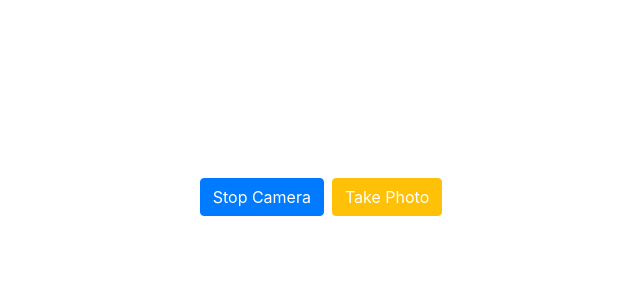
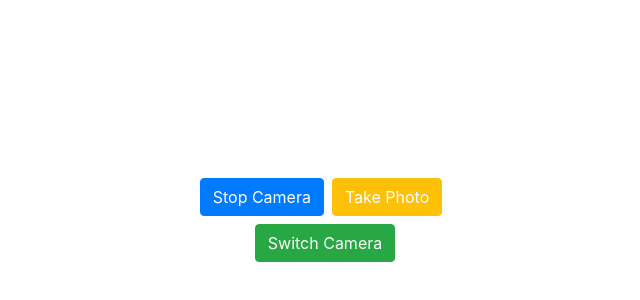
Before and after one commit to harun5897/nuxt2-webcam, a Nuxt app: page / in a window 1280 px wide. Shown: the part 166-466 px from the top of the page, without its empty margins (315-955 px from the left). Built offline with nearby package versions, Linux system fonts and the light colour scheme; no server answers.

Commit message:
add condition switch camera

```diff
--- a/pages/index.vue
+++ b/pages/index.vue
@@ -9,6 +9,9 @@
         <button v-show="!isOnCamera" type="button" class="btn btn-primary" @click="startCamera">Start Camera</button>
         <button v-show="!isPhotoTaken" type="button" class="btn btn-warning text-white mx-2" @click="takePhoto">Take Photo</button>
         <button v-show="isPhotoTaken" type="button" class="btn btn-success mx-2" @click="isPhotoTaken = false">Retake Photo</button>
+      </div>
+      <div class="d-flex justify-content-center">
+        <button type="button" class="btn btn-success m-2" @click="switchCam"> Switch Camera </button>
       </div>
     </div>
   </div>
@@ -22,6 +25,7 @@ export default {
       isOnCamera: true,
       width: 450,
       height: 337.5,
+      cam: "environment",
     }
   },
   computed: {
@@ -48,7 +52,7 @@ export default {
       const constraints = (window.constraints = {
 				audio: false,
 				video: {
-          facingMode: "environment",
+          facingMode: this.cam,
         }
 			})
 
@@ -75,6 +79,17 @@ export default {
       const canvas = document.getElementById("photoTaken").toDataURL("image/jpeg")
       const fileName = 'imageCapture.jpg'
       this.base64ToImage(canvas, fileName)
+    },
+    switchCam() {
+      if(this.cam == "environment") {
+        this.cam = "user"
+        this.stopCamera()
+        this.startCamera()
+      } else {
+        this.cam = "environment"
+        this.stopCamera()
+        this.startCamera()
+      }
     },
     base64ToImage(base64Data, fileName) {
       const link = document.createElement('a')
```
